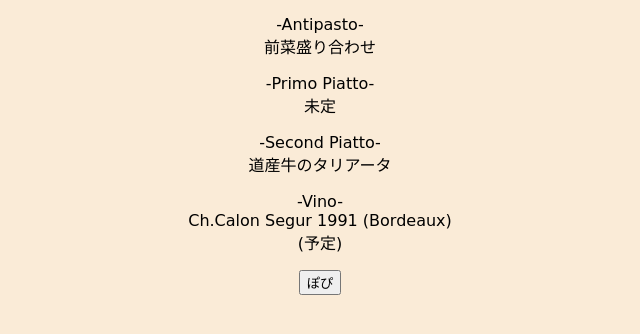
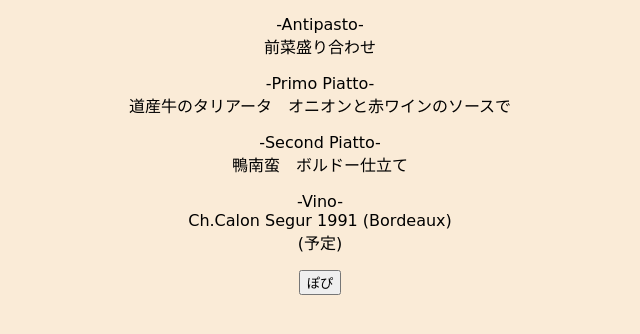
Before and after one commit to funappy-app/chiepo-birthday, a plain HTML site: page index.html in a window 1280 px wide. Shown: the part 428-762 px from the top of the page, without its empty margins (320-960 px from the left). Drawn offline with Linux system fonts and the light colour scheme.

Commit message:
index.htmlのメニュー内容を変更

```diff
--- a/index.html
+++ b/index.html
@@ -19,12 +19,12 @@
     </p>
     <p>-Primo Piatto-
       <br>
-      未定
+      道産牛のタリアータ　オニオンと赤ワインのソースで
     </p>
     <p>
       -Second Piatto-
       <br>
-      道産牛のタリアータ
+      鴨南蛮　ボルドー仕立て
     </p>
     <p>
       -Vino-
```
